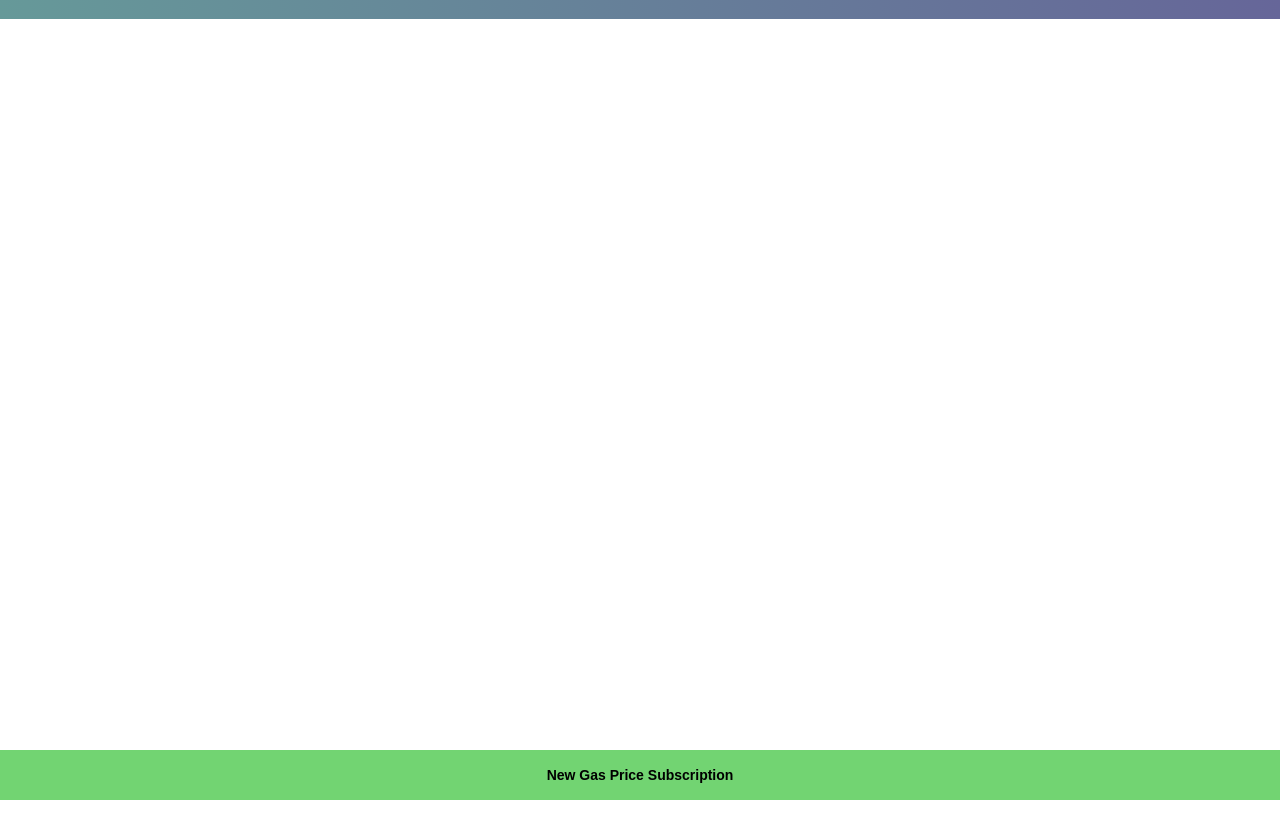
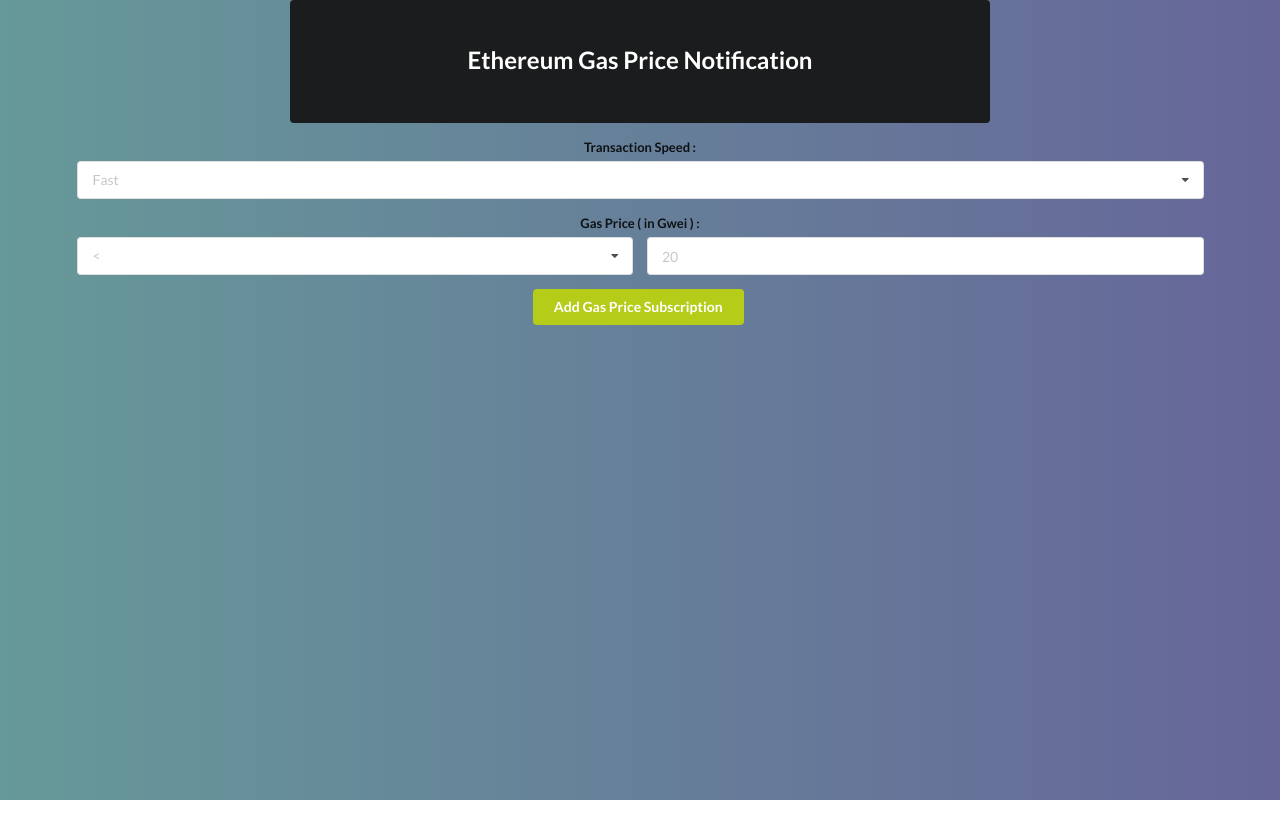
Before and after one commit to itzmeanjan/gasz, a plain HTML site: page gas-price-notifier/assets/index.html in a window 1280 px wide. Drawn offline with nearby package versions, Linux system fonts and the light colour scheme.

Commit message:
updated html content

```diff
--- a/gas-price-notifier/assets/index.html
+++ b/gas-price-notifier/assets/index.html
@@ -9,17 +9,75 @@
     <meta name="description"
         content="ette : Ethereum Blockchain Data Indexing Engine, with historical data query & real-time notification support">
     <meta name="theme-color" content="#667799">
-    <link rel="stylesheet" href="index.css">
     <link rel="stylesheet" type="text/css" href="semantic.min.css">
     <script src="https://code.jquery.com/jquery-3.1.1.min.js"
         integrity="sha256-hVVnYaiADRTO2PzUGmuLJr8BLUSjGIZsDYGmIJLv2b8=" crossorigin="anonymous"></script>
     <script src="semantic.min.js"></script>
 </head>
 
-<body>
-    <div id="container" class="container">
+<body style="background: linear-gradient(to right, #669999 0%, #666699 100%);">
+    <div class="ui center aligned container">
+        <form class="ui form">
+            <div class="ui raised very padded text inverted container segment">
+                <h2 class="ui header">Ethereum Gas Price Notification</h2>
+            </div>
+
+            <div class="field">
+                <label>Transaction Speed :</label>
+                <div class="ui search selection dropdown">
+                    <input type="hidden" name="txSpeed">
+                    <i class="dropdown icon"></i>
+                    <div class="default text">Fast</div>
+                    <div class="menu">
+                        <div class="item" data-value="0">Fast</div>
+                        <div class="item" data-value="1">Fastest</div>
+                        <div class="item" data-value="2">Average</div>
+                        <div class="item" data-value="3">Safe Low</div>
+                    </div>
+                </div>
+            </div>
+
+            <div class="field">
+                <label>Gas Price ( in Gwei ) :</label>
+                <div class="two fields">
+                    <div class="field">
+                        <div class="ui search selection dropdown">
+                            <input type="hidden" name="operator">
+                            <i class="dropdown icon"></i>
+                            <div class="default text"><</div>
+                            <div class="menu">
+                                <div class="item" data-value="0"><</div>
+                                <div class="item" data-value="1"><=</div>
+                                <div class="item" data-value="2">></div>
+                                <div class="item" data-value="3">>=</div>
+                                <div class="item" data-value="4">==</div>
+                            </div>
+                        </div>
+                    </div>
+                    <div class="field">
+                        <input type="number" name="gasPrice" placeholder="20">
+                    </div>
+                </div>
+            </div>
+
+            <div class="ui button olive" tabindex="0" onclick="{
+                $('.page.dimmer:first').dimmer('toggle');
+            }">
+                Add Gas Price Subscription
+            </div>
+        </form>
     </div>
-    <button onclick="{}"><b>New Gas Price Subscription</b></button>
+    <div class="ui page dimmer">
+        <div class="content">
+            <h2 class="ui inverted icon header">
+                <i class="thumbs up icon"></i>
+                Gas Price subscription has been created
+            </h2>
+        </div>
+    </div>
+    <script>
+        $('.ui.dropdown').dropdown();
+    </script>
 </body>
 
 </html>
```
